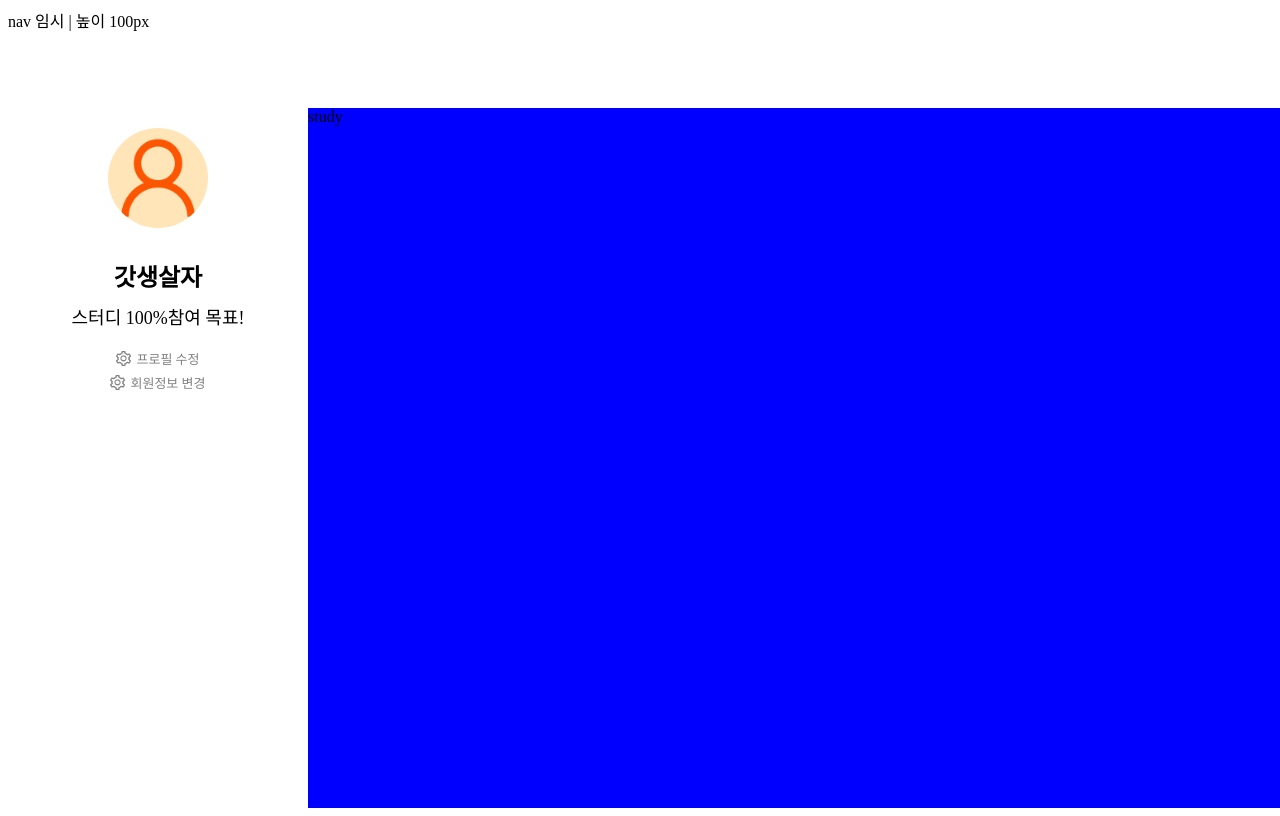
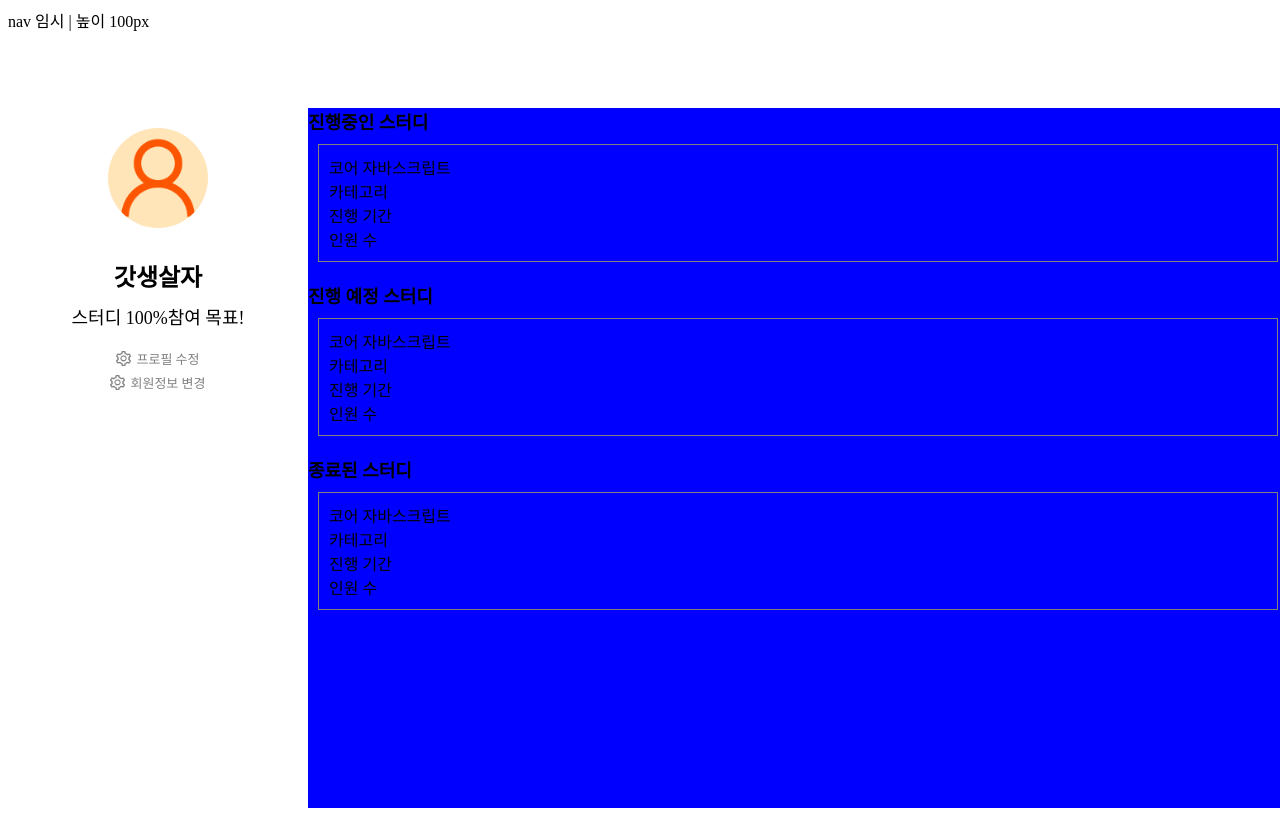
Before and after one commit to nowirte/MaeilMail, a React (Create React App) app in the folder client/: page /mypage in a window 1280 px wide. Built offline with nearby package versions, Linux system fonts and the light colour scheme.

Commit message:
스터디 영역 마크업

```diff
--- a/client/src/pages/MyPage/MyPage.jsx
+++ b/client/src/pages/MyPage/MyPage.jsx
@@ -64,12 +64,24 @@ const MyPage = () => {
     }
   `;
 
-  const CurrentStudy = styled.div`
+  const Study = styled.div`
     background-color: blue;
 
     grid-row: 2 / 4;
 
-    div {
+    > div {
+      margin-bottom: 20px;
+    }
+
+    .studyState {
+      font-size: large;
+      font-weight: bold;
+    }
+
+    .studyArea {
+      border: solid gray 1px;
+      margin: 10px;
+      padding: 10px;
     }
   `;
 
@@ -89,9 +101,35 @@ const MyPage = () => {
           <div>회원정보 변경</div>
         </div>
       </Profile>
-      <CurrentStudy>
-        <div>study</div>
-      </CurrentStudy>
+      <Study>
+        <div className="currentStudy">
+          <div className="studyState">진행중인 스터디</div>
+          <div className="studyArea">
+            <div className="studyName">코어 자바스크립트</div>
+            <div className="studyCategory">카테고리</div>
+            <div className="studyPeriod">진행 기간</div>
+            <div className="studyPeople">인원 수</div>
+          </div>
+        </div>
+        <div className="scheduledStudy">
+          <div className="studyState">진행 예정 스터디</div>
+          <div className="studyArea">
+            <div className="studyName">코어 자바스크립트</div>
+            <div className="studyCategory">카테고리</div>
+            <div className="studyPeriod">진행 기간</div>
+            <div className="studyPeople">인원 수</div>
+          </div>
+        </div>
+        <div className="finishedStudy">
+          <div className="studyState">종료된 스터디</div>
+          <div className="studyArea">
+            <div className="studyName">코어 자바스크립트</div>
+            <div className="studyCategory">카테고리</div>
+            <div className="studyPeriod">진행 기간</div>
+            <div className="studyPeople">인원 수</div>
+          </div>
+        </div>
+      </Study>
     </Container>
   );
 };
```
